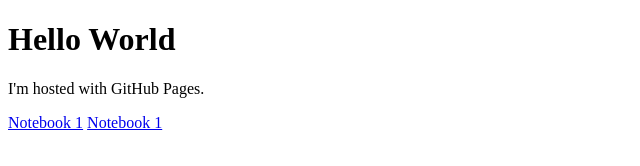
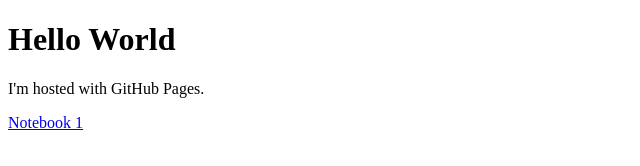
Before and after one commit to BenFagan/benfagan.github.io, a plain HTML site: page index.html in a window 1280 px wide. Shown: the full height of the page, 0-640 px from the left. Drawn offline with Linux system fonts and the light colour scheme.

Commit message:
Update index.html

```diff
--- a/index.html
+++ b/index.html
@@ -4,6 +4,5 @@
 <h1>Hello World</h1>
 <p>I'm hosted with GitHub Pages.</p>
 <a href="https://nbviewer.jupyter.org/github/benfagan/benfagan.github.io/blob/master/test1.ipynb">Notebook 1</a>
-<a href="https://nbviewer.jupyter.org/github/benfagan/benfagan.github.io/blob/master/test2.ipynb">Notebook 1</a>
 </body>
 </html>
```
